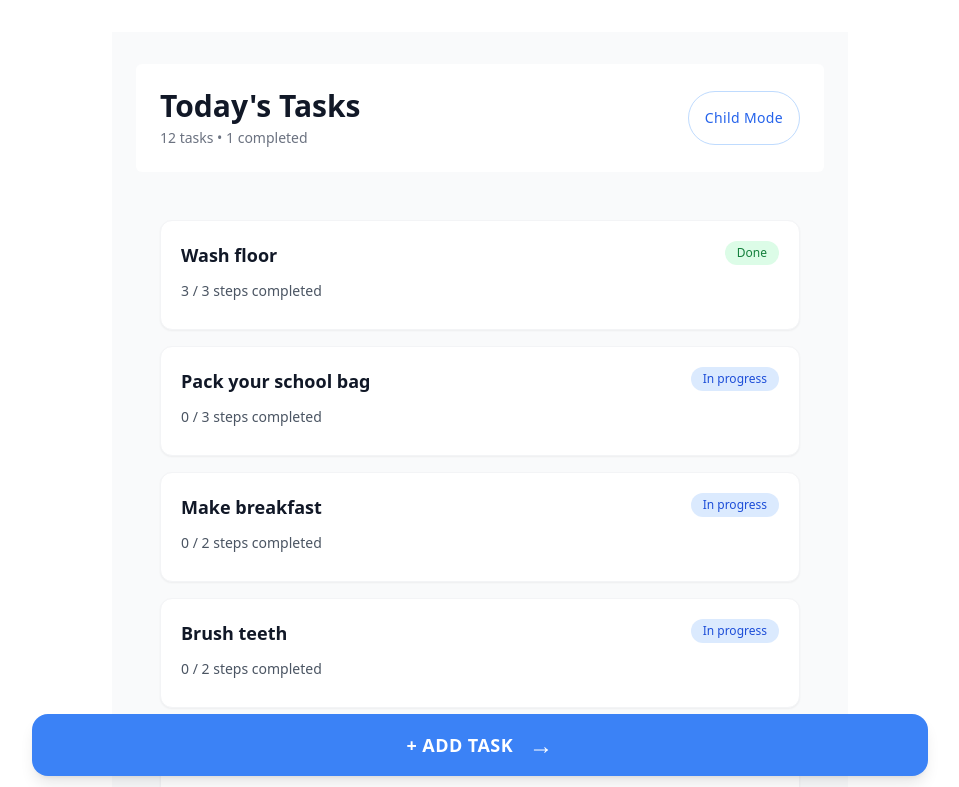
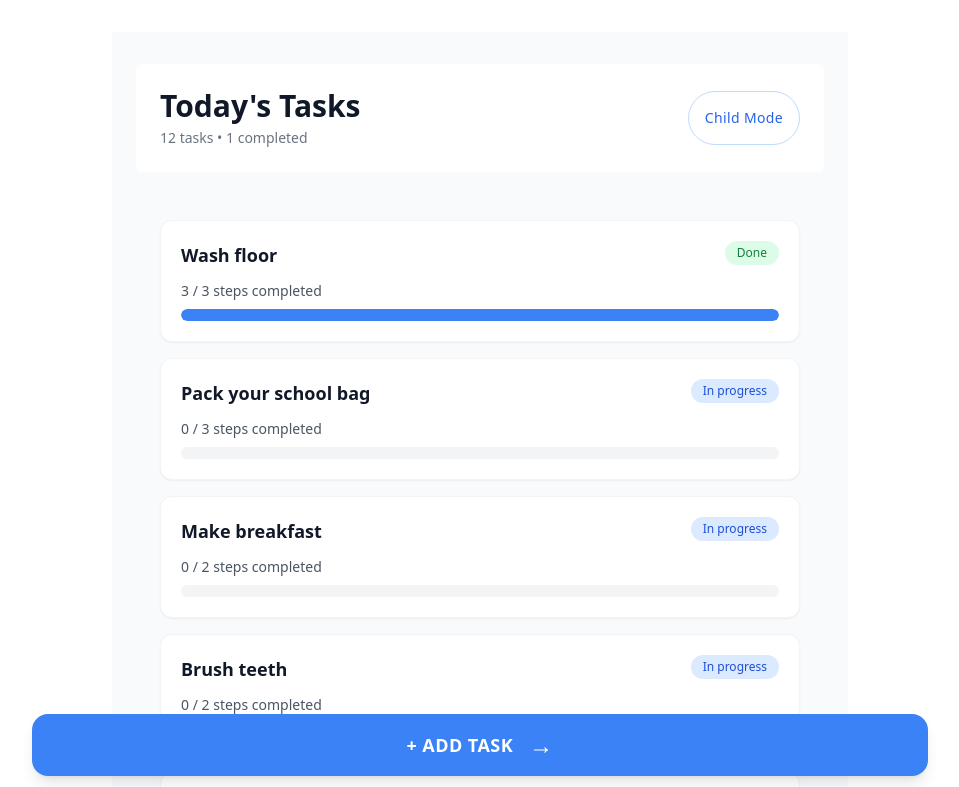
Before and after one commit to Iloha/adhd, a React (Vite) app: page / in a window 1280 px wide. Shown: the top 787 px of the page, without its empty margins (160-1119 px from the left). Built offline with nearby package versions, Linux system fonts and the light colour scheme; data requests are answered from the project's data file.

Commit message:
add screen state

```diff
--- a/src/components/Task.jsx
+++ b/src/components/Task.jsx
@@ -1,20 +1,36 @@
 function Task ({task, onToggle}) {
 
-  const isDone = task.subtasks.every(s => s.done)
-  // const inProgress = task.subtasks.some(s => s.done)
+  const completed = task.subtasks ? task.subtasks.filter(s => s.done).length : 0
+  const total = task.subtasks ? task.subtasks.length : 0
+  const isDone = total > 0 ? completed === total : false
+  const percent = total > 0 ? Math.round((completed / total) * 100) : 0
 
   return (
     <li className="bg-white rounded-xl p-5 shadow-sm border border-gray-100 hover:border-gray-200 transition-all cursor-pointer " key={task.id} onDoubleClick={() => onToggle(task.id)}>
 
       <div className='flex items-start justify-between mb-3'>
         <h3 className='task__text text-lg font-bold text-gray-900'>{task.text}</h3>
-        { task.subtasks.filter(s => s.done).length !== 0 &&
-        isDone ? <span className="status-badge status-badge_done bg-green-100 text-green-700 text-xs px-3 py-1 rounded-full">Done</span> : <span className="status-badge status-badge_inprogress bg-blue-100 text-blue-700 text-xs px-3 py-1 rounded-full">In progress</span>
-       }
+        { (completed !== 0 && isDone) ? (
+          <span className="status-badge status-badge_done bg-green-100 text-green-700 text-xs px-3 py-1 rounded-full">Done</span>
+        ) : (
+          <span className="status-badge status-badge_inprogress bg-blue-100 text-blue-700 text-xs px-3 py-1 rounded-full">In progress</span>
+        ) }
       </div>
 
       {/* <FaTimes className='task__delete' onClick={() => onDelete(task.id)}/>     */}
-      <p className='text-sm text-gray-600 mb-2'>{ task.subtasks.filter(s => s.done).length } / { task.subtasks.length } steps completed</p>
+      <p className='text-sm text-gray-600 mb-2'>{ completed } / { total } steps completed</p>
+
+      {/* progress bar */}
+      <div className="w-full bg-gray-100 rounded-full h-3 overflow-hidden">
+        <div
+          className="bg-blue-500 h-3 rounded-full transition-all"
+          style={{ width: `${percent}%` }}
+          role="progressbar"
+          aria-valuenow={percent}
+          aria-valuemin={0}
+          aria-valuemax={100}
+        />
+      </div>
 
     </li>
   )
--- a/src/screens/ParentScreen.jsx
+++ b/src/screens/ParentScreen.jsx
@@ -5,12 +5,12 @@ import AddTask from '../components/AddTask'
 import { useApp } from "../context/AppContext.jsx"
 
 function ParentScreen ({ tasks, deleteTask, markDone, addTask}) {
-    const [showAddTask, setShowAddTask] = useState(false)
     const { mode, setMode } = useApp()
+    const [screen, setScreen] = useState('tasks')
 
     return (
          <div className="min-h-screen bg-gray-50 pb-32 parent-screen">
-            <div className="max-w-5xl mx-auto px-6 pt-8">
+            { screen === 'tasks' && <div className="max-w-5xl mx-auto px-6 pt-8">
                 <header className="parent-screen__header bg-white px-6 py-6 rounded-md">
                     <div className="flex items-center justify-between">
                         <div className="text-left">
@@ -32,13 +32,12 @@ function ParentScreen ({ tasks, deleteTask, markDone, addTask}) {
                 <main className="mt-6">
                     {tasks && <Tasks tasks={tasks} onDelete={deleteTask} markDone={markDone}/>}
                 </main>
-            </div>
 
                 {/* Fixed Add Task CTA */}
                 <div className="fixed left-0 right-0 bottom-6 flex justify-center">
                     <div className="w-full max-w-5xl px-6">
                         <Button
-                        onClick={() => setShowAddTask(!showAddTask)}
+                            onClick={() => setScreen('createTask')}
                             variant="secondary"
                             className="w-full text-lg py-4 rounded-2xl shadow-lg"
                         >
@@ -47,11 +46,13 @@ function ParentScreen ({ tasks, deleteTask, markDone, addTask}) {
                     </div>
                 </div>
 
-            {showAddTask && <div className="fixed left-0 right-0 bottom-28 flex justify-center px-6">
+            </div> }
+            { screen === 'createTask' && <div className="fixed left-0 right-0 bottom-28 flex justify-center px-6">
                     <div className="w-full max-w-3xl"><AddTask onAdd={addTask} /></div>
                 </div>}
         </div>
     )
+
 }
 
 export default ParentScreen
```
Lines whose indentation alone changed are shown as unchanged.
